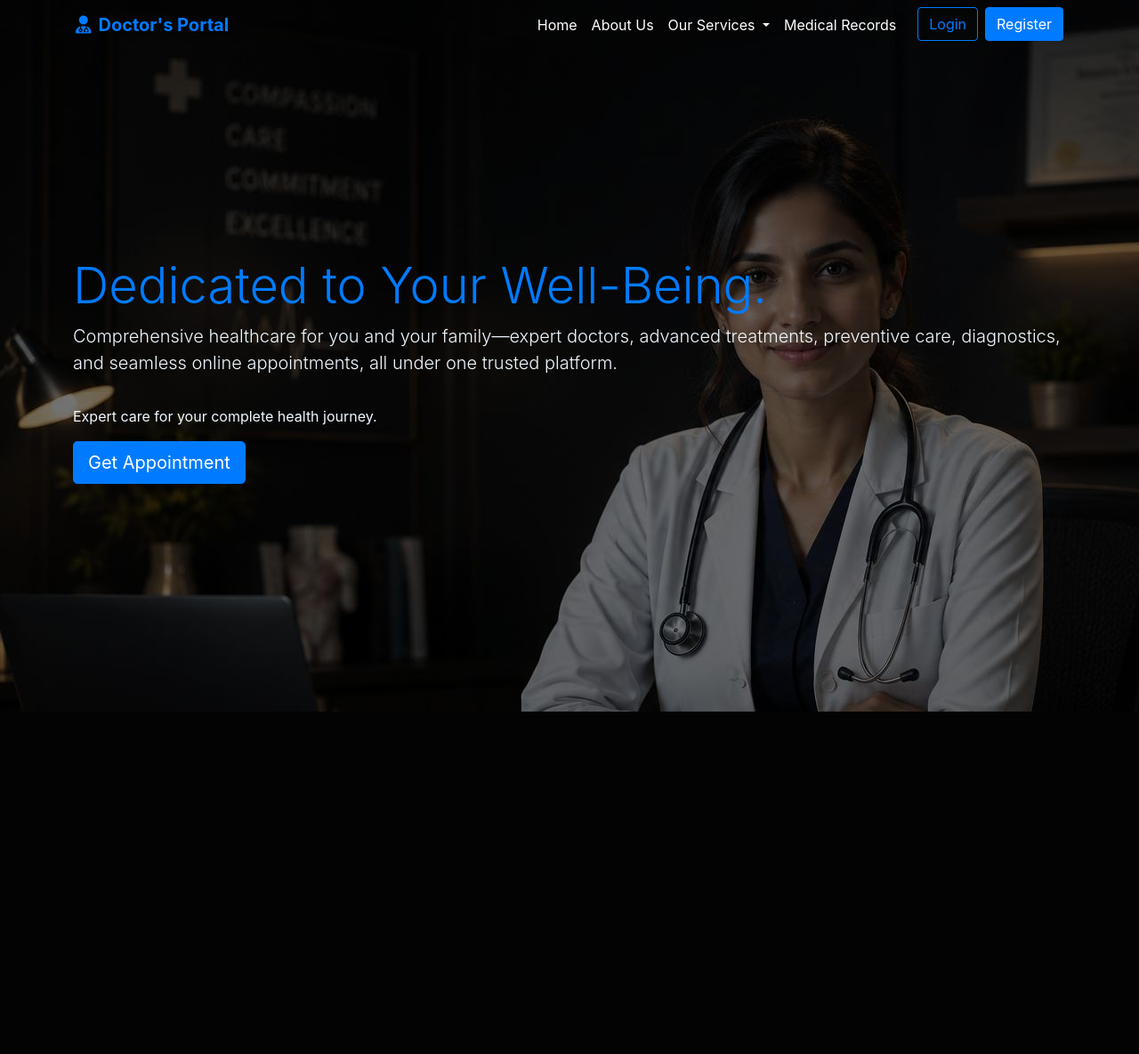
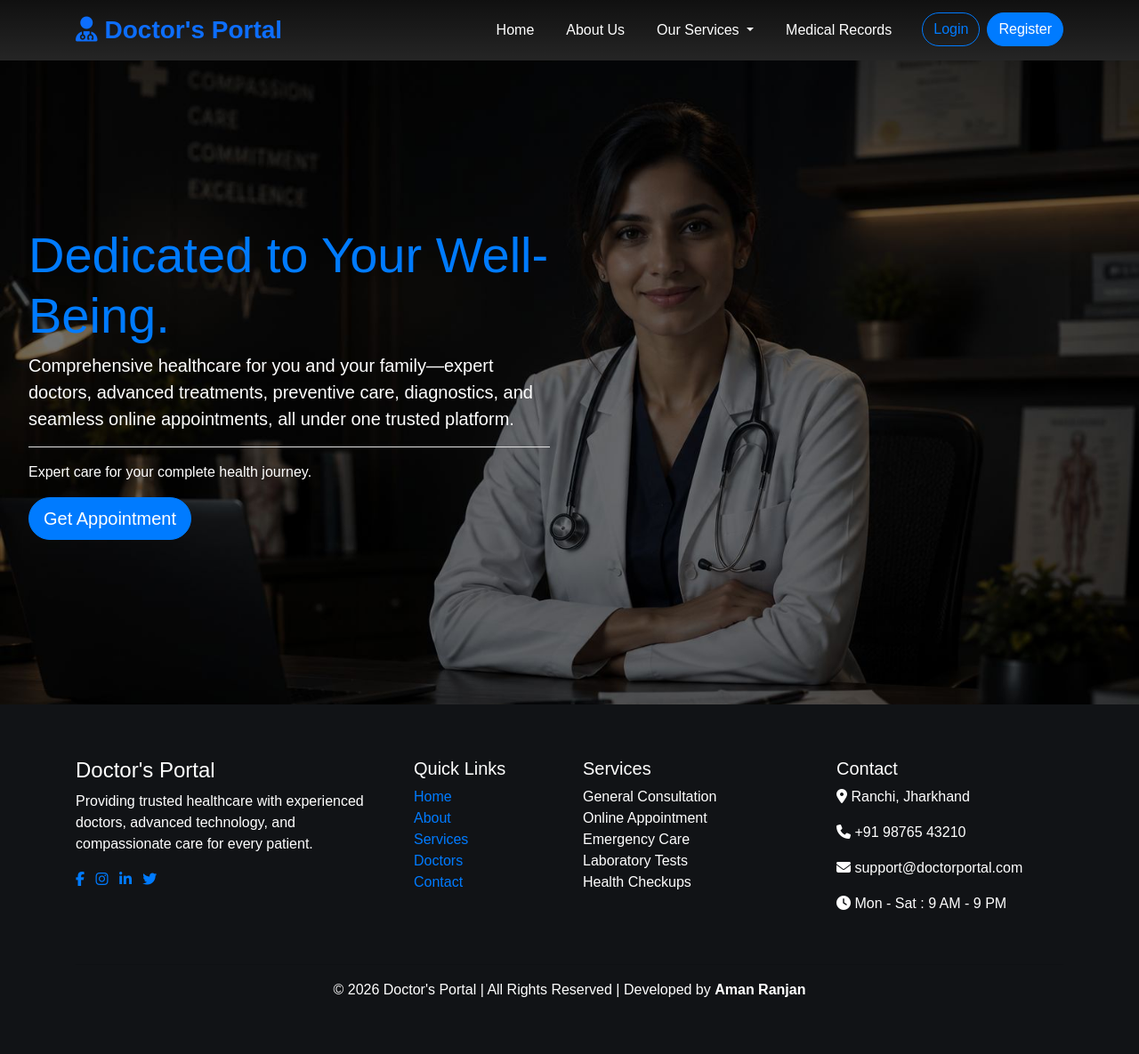
Before and after one commit to aman-ranjan-1/doctor-portal-django, a Django app: page / in a window 1280 px wide. Shown: the whole page at 89% size. Before the commit the page ends 800 px from the top, so only its background shows below. Run offline with Django 5.2, Linux system fonts and the light colour scheme.

Commit message:
Added Login page and footer

```diff
--- /dev/null
+++ b/accounts/urls.py
@@ -0,0 +1,7 @@
+from django.urls import path
+from . import views
+
+urlpatterns = [
+    path("login/", views.login_page, name="login"),
+    path("register/", views.register_page, name="register"),
+]
--- a/config/urls.py
+++ b/config/urls.py
@@ -14,10 +14,13 @@ Including another URLconf
     1. Import the include() function: from django.urls import include, path
     2. Add a URL to urlpatterns:  path('blog/', include('blog.urls'))
 """
+
+
 from django.contrib import admin
 from django.urls import path, include
 
 urlpatterns = [
-    path('admin/', admin.site.urls),
-    path('', include('home.urls')),
+    path("admin/", admin.site.urls),
+    path("",include("home.urls")),
+    path("accounts/", include("accounts.urls")),
 ]
--- /dev/null
+++ b/static/css/base.css
@@ -0,0 +1,27 @@
+/* Reset */
+*{
+    margin:0;
+    padding:0;
+    box-sizing:border-box;
+}
+
+html{
+    scroll-behavior:smooth;
+}
+
+body{
+    font-family: Arial, Helvetica, sans-serif;
+    background-color:#fff;
+}
+
+a{
+    text-decoration:none;
+}
+
+ul{
+    list-style:none;
+}
+
+img{
+    max-width:100%;
+}
--- /dev/null
+++ b/static/css/footer.css
@@ -0,0 +1,5 @@
+.footer{
+    background:#111316;
+    color:white;
+    padding:60px 0;
+}
--- /dev/null
+++ b/static/css/hero.css
@@ -0,0 +1,22 @@
+.mainbanner{
+    background: url("../images/mainbanner.jpg");
+    background-size: cover;
+    background-position: center;
+    background-repeat: no-repeat;
+
+    min-height: calc(100vh - 76px);
+
+    display: flex;
+    align-items: center;
+}
+
+.mainbanner .jumbotron{
+    background: transparent;
+    color: white;
+    max-width: 650px;
+    margin: 0;
+}
+
+.mainbanner hr{
+    background: white;
+}
--- /dev/null
+++ b/static/css/navbar.css
@@ -0,0 +1,42 @@
+
+
+.navbar{
+    background: linear-gradient(
+        to bottom,
+        rgba(0, 0, 0, 0.938),
+        rgba(0, 0, 0, 0.856)
+    );
+}
+
+.navbar-brand{
+    font-size: 28px;
+    font-weight: 700;
+    color: #0d6efd !important;
+}
+
+.nav-link{
+    color: #ffffff !important;
+    font-weight: 500;
+    margin: 0 10px;
+    transition: 0.3s;
+}
+
+.nav-link:hover{
+    color: #0d6efd !important;
+}
+
+.dropdown-menu{
+    border-radius: 10px;
+    border: none;
+    box-shadow: 0 10px 25px rgba(0,0,0,.2);
+}
+
+.dropdown-item:hover{
+    background: #0d6efd;
+    color: white;
+}
+
+.btn-outline-primary,
+.btn-primary{
+    border-radius: 30px;
+}
--- a/static/css/style.css
+++ b/static/css/style.css
@@ -1,64 +1,7 @@
-
-@media (max-width:2560px) {
-    *{
-    margin:0px;
-    border: 0;
-    padding : 0;
-    box-sizing: border-box;
-    }
-    body{
-        background: url(../images/mainbanner.jpg);
-    }
-    .navbar{
-        width:100%;
-        background-color: transparent;
-        color:aliceblue;
-    }
-
-    .mainbanner{
-
-        height:90vh;
-        position: absolute;
-        background-size: cover;
-        background-position: center;
-        background-repeat: no-repeat;
-
-        display: flex;
-        justify-content: center;
-        align-items: center;
-
-    }
-    .mainbanner .jumbotron{
-        background: transparent;
-        color:aliceblue;
-        margin : 50px 50px 50px 50px;
-    }
-    .mainbanner .jumbotron hr{
-        color:white;
-    }
-
-}
-@media (max-width:1920px) {
-
-}
-@media (max-width:1440px) {
-
-}
-@media (max-width:1024px) {
-
-}
-@media (max-width:768px) {
-
-}
-@media (max-width:576px) {
-
-}
-@media (max-width:425px) {
-
-}
-@media (max-width:375px) {
-
-}
-@media (max-width:320px) {
-
-}
+@import url("base.css");
+@import url("navbar.css");
+@import url("hero.css");
+@import url("about.css");
+@import url("footer.css");
+@import url("login.css");
+@import url("responsive.css");
--- a/templates/base.html
+++ b/templates/base.html
@@ -25,13 +25,17 @@
 
 </head>
 
-<body>
+<body class="d-flex flex-column min-vh-100">
 
     {% include 'includes/navbar.html' %}
+
+    <main class="flex-grow-1">
 
     {% block content %}
 
     {% endblock %}
+
+    </main>
 
     {% include 'includes/footer.html' %}
 
--- a/templates/includes/footer.html
+++ b/templates/includes/footer.html
@@ -0,0 +1,124 @@
+<footer class="footer ">
+
+    <div class="container">
+
+        <div class="row">
+
+            <!-- About -->
+            <div class="col-lg-4 col-md-6 mb-4">
+                <h4>Doctor's Portal</h4>
+
+                <p>
+                    Providing trusted healthcare with experienced doctors,
+                    advanced technology, and compassionate care for every patient.
+                </p>
+
+                <div class="social-icons">
+
+                    <a href="#">
+                        <i class="fab fa-facebook-f mr-2"></i>
+                    </a>
+
+                    <a href="https://www.instagram.com/aman_mtb_freestyle/">
+                        <i class="fab fa-instagram mr-2"></i>
+                    </a>
+
+                    <a href="https://www.linkedin.com/in/aman-ranjan-0b8785306/">
+                        <i class="fab fa-linkedin-in mr-2"></i>
+                    </a>
+
+                    <a href="#">
+                        <i class="fab fa-twitter mr-2"></i>
+                    </a>
+
+                </div>
+            </div>
+
+            <!-- Quick Links -->
+            <div class="col-lg-2 col-md-6 mb-4">
+
+                <h5>Quick Links</h5>
+
+                <ul class="list-unstyled">
+
+                    <li><a href="#">Home</a></li>
+
+                    <li><a href="#">About</a></li>
+
+                    <li><a href="#">Services</a></li>
+
+                    <li><a href="#">Doctors</a></li>
+
+                    <li><a href="#">Contact</a></li>
+
+                </ul>
+
+            </div>
+
+            <!-- Services -->
+            <div class="col-lg-3 col-md-6 mb-4">
+
+                <h5>Services</h5>
+
+                <ul class="list-unstyled">
+
+                    <li>General Consultation</li>
+
+                    <li>Online Appointment</li>
+
+                    <li>Emergency Care</li>
+
+                    <li>Laboratory Tests</li>
+
+                    <li>Health Checkups</li>
+
+                </ul>
+
+            </div>
+
+            <!-- Contact -->
+            <div class="col-lg-3 col-md-6 mb-4">
+
+                <h5>Contact</h5>
+
+                <p>
+                    <i class="fas fa-map-marker-alt"></i>
+                    Ranchi, Jharkhand
+                </p>
+
+                <p>
+                    <i class="fas fa-phone"></i>
+                    +91 98765 43210
+                </p>
+
+                <p>
+                    <i class="fas fa-envelope"></i>
+                    support@doctorportal.com
+                </p>
+
+                <p>
+                    <i class="fas fa-clock"></i>
+                    Mon - Sat : 9 AM - 9 PM
+                </p>
+
+            </div>
+
+        </div>
+
+        <hr>
+
+        <div class="text-center">
+
+            <p class="mb-0">
+
+                © 2026 Doctor's Portal |
+                All Rights Reserved |
+                Developed by <strong>Aman Ranjan</strong>
+
+            </p>
+
+        </div>
+
+    </div>
+
+</footer>
--- a/templates/includes/navbar.html
+++ b/templates/includes/navbar.html
@@ -23,13 +23,13 @@
             <ul class="navbar-nav ml-auto">
 
                 <li class="nav-item active">
-                    <a class="nav-link text-white" href="{% url 'home' %}">
+                    <a class="nav-link " href="{% url 'home' %}">
                         Home
                     </a>
                 </li>
 
                 <li class="nav-item">
-                    <a class="nav-link text-white" href="#">
+                    <a class="nav-link " href="#">
                         About Us
                     </a>
                 </li>
```
Also changed, not shown: accounts/views.py (+7 -1 lines), static/css/login.css (added, +115 -0 lines), static/css/responsive.css (added, +19 -0 lines), templates/accounts/login.html (+90 -0 lines), static/css/about.css (added), static/css/contact.css (added), static/css/doctors.css (added), static/css/services.css (added), static/css/testimonials.css (added), static/js/script.js (added).
